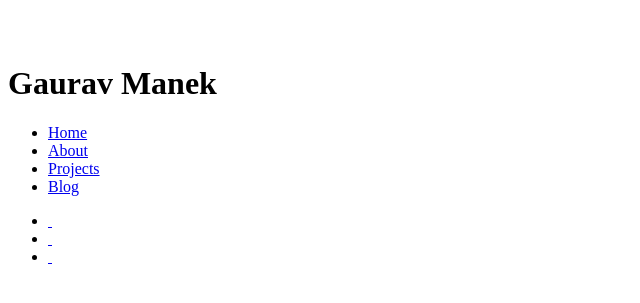
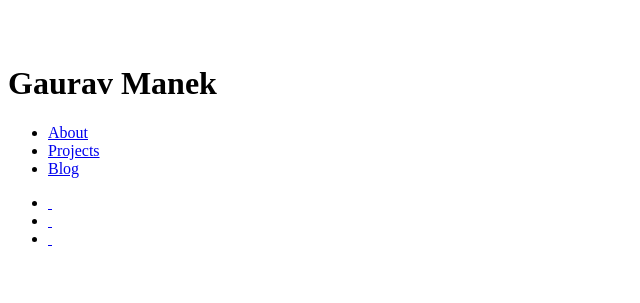
Before and after one commit to gauravmm/gauravmanek.com, a Jekyll site: the page built from _content/index.md, in a window 1280 px wide. Shown: the top 303 px of the page, without its empty margins (0-640 px from the left). Built offline with Jekyll 4.4.1, drawn with Linux system fonts in a browser that asks for light colours; some web fonts are replaced; Markdown is read by kramdown in place of the engine named in the settings.

Commit message:
Removed Home from top menu.

```diff
--- a/_content/_includes/nav.html
+++ b/_content/_includes/nav.html
@@ -1,6 +1,6 @@
-{% unless include.hidehome %}
+{% if include.home %}
 	<li><a href="/">Home</a></li>
-{% endunless %}
+{% endif %}
 {% assign sorted_pages = site.pages | sort:"innavbar-order" %}
 {% for navpage in sorted_pages %}
 	{% if navpage.innavbar %}
--- a/_content/_layouts/default.html
+++ b/_content/_layouts/default.html
@@ -31,7 +31,7 @@ layout: wrapper
 				<a name="sitemap"></a>
 				<h3>Sitemap</h3>
 				<ul class="page-footer-links sitemap">
-					{% include nav.html %}
+					{% include nav.html home=true %}
 					<li class="footer-jump-top"><a href="#top">Top &uarr;</a></li>
 				</ul>
 			</div>
--- a/_content/_layouts/frontmatter.html
+++ b/_content/_layouts/frontmatter.html
@@ -11,11 +11,7 @@ layout: wrapper
 			{{ content }}
 			</div>
 			<ul class="list-menu front-nav sitemap">
-				{% if page.url == "/index.html" %}
-					{% include nav.html hidehome=true %}
-				{% else %}
-					{% include nav.html %}
-				{% endif %}
+				{% include nav.html %}
 			</ul>
 			<ul class="list-menu front-connect">
 				<li><a href="http://sg.linkedin.com/in/gauravmanek"><span class="front-icon icon-linkedin">&nbsp;</span></a></li>
```
